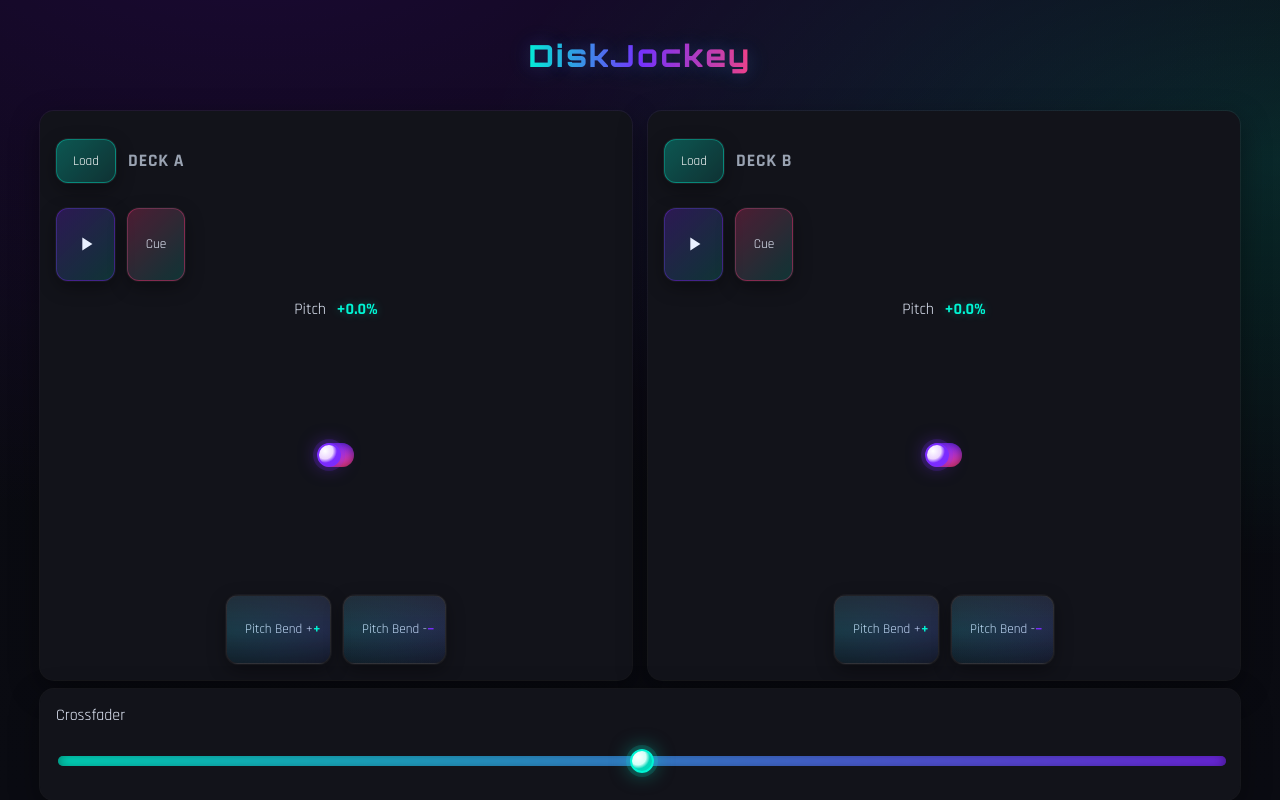
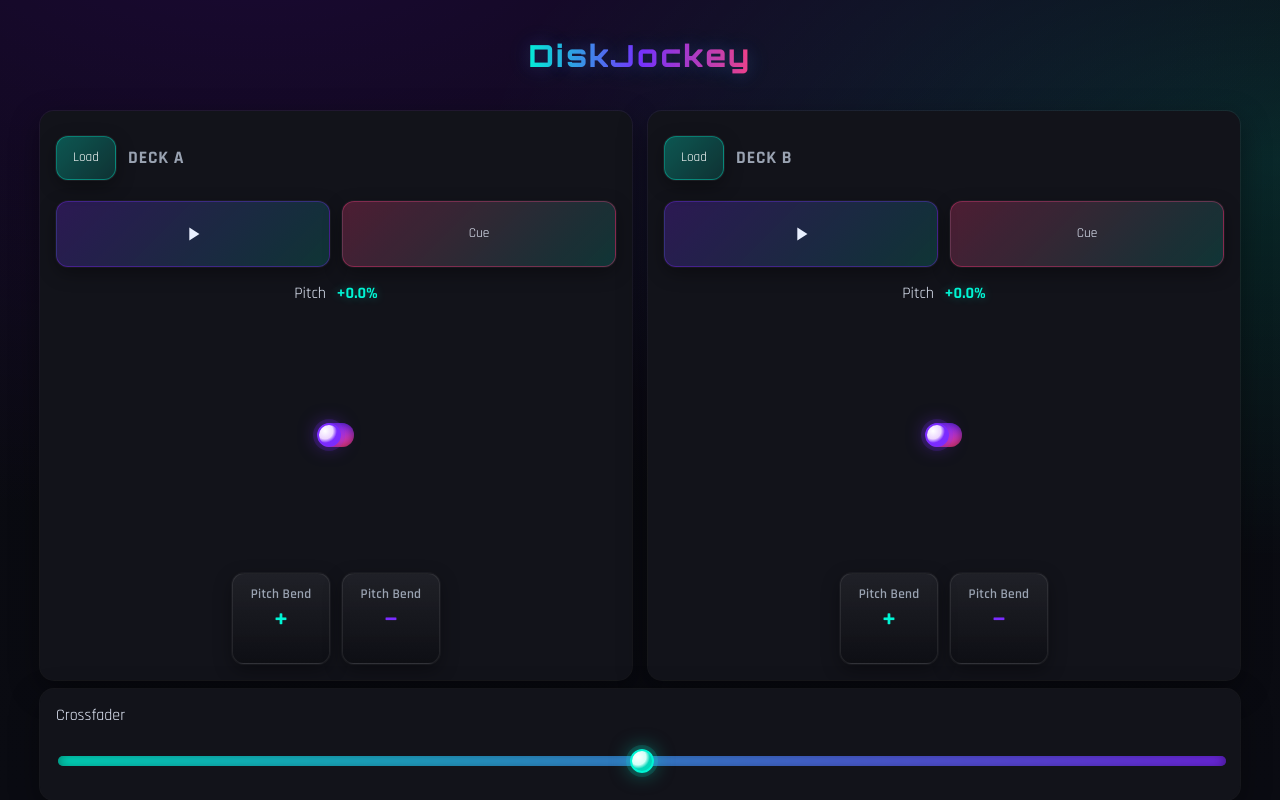
Before and after one commit to baffioso/diskJockey, a React (Vite) app: page / in a window 1280 px wide. Built offline with nearby package versions, Linux system fonts and the light colour scheme.

Commit message:
ui: enhance pitch bend buttons with icons and improve accessibility

```diff
--- a/src/Deck.tsx
+++ b/src/Deck.tsx
@@ -235,18 +235,22 @@ export function Deck({ title, audioCtx, outputNode, onLevel }: DeckProps) {
 
       <div className="bend">
         <button
+          aria-label="Pitch Bend Plus"
           onPointerDown={() => onBend(1)}
           onPointerUp={onBendEnd}
           onPointerLeave={onBendEnd}
         >
-          Pitch Bend +
+          <span className="bend-label">Pitch Bend</span>
+          <span className="big-sign plus">+</span>
         </button>
         <button
+          aria-label="Pitch Bend Minus"
           onPointerDown={() => onBend(-1)}
           onPointerUp={onBendEnd}
           onPointerLeave={onBendEnd}
         >
-          Pitch Bend -
+          <span className="bend-label">Pitch Bend</span>
+          <span className="big-sign minus">−</span>
         </button>
       </div>
     </div>
--- a/src/styles.css
+++ b/src/styles.css
@@ -34,7 +34,7 @@ button, input, select, textarea {
 .deck-header { display: flex; align-items: center; gap: 0.75rem; }
 .deck-header h2 { flex: 0 0 auto; }
 .loader input[type="file"] { width: 100%; }
-.transport { display: flex; gap: 0.75rem; flex-wrap: wrap; }
+.transport { display: flex; gap: 0.75rem; flex-wrap: nowrap; width: 100%; }
 .transport button,
 .bend button {
   position: relative;
@@ -49,6 +49,7 @@ button, input, select, textarea {
   transition: transform 0.08s ease, box-shadow 0.2s ease, background 0.2s ease;
   box-shadow: 0 0 0 1px rgba(255,255,255,0.04), 0 6px 18px rgba(0,0,0,0.35);
 }
+.transport button { flex: 1 1 0; display: inline-flex; align-items: center; justify-content: center; gap: 0.5rem; }
 .transport button svg { display: block; }
 .transport button:hover,
 .bend button:hover {
@@ -76,6 +77,8 @@ button, input, select, textarea {
 }
 
 .bend { display: flex; gap: 0.75rem; justify-content: center; }
+.bend button { display: inline-flex; flex-direction: column; align-items: center; gap: 0.25rem; }
+.bend .bend-label { font-weight: 600; color: var(--muted); letter-spacing: 0.02em; }
 
 .xfader { background: var(--panel); padding: 1rem; border-radius: 14px; display: grid; gap: 0.75rem; align-content: center; box-shadow: 0 0 0 1px rgba(255,255,255,0.06), 0 10px 30px rgba(0,0,0,0.4); position: fixed; left: 50%; transform: translateX(-50%); bottom: 0; z-index: 50; width: min(100% - 2rem, 1200px); }
 .xfader input[type="range"] { width: 100%; height: 42px; background: transparent; }
@@ -219,32 +222,8 @@ footer { opacity: 0.7; font-size: 0.8rem; }
 }
 
 /* Pitch bend button styling (reuse button base, add icon-like arrows) */
-.bend button {
-  position: relative;
-  overflow: hidden;
-}
-.bend button:first-child::before,
-.bend button:last-child::before {
-  content: '';
-  position: absolute;
-  inset: 0;
-  background: radial-gradient(180px 60px at 10% 50%, rgba(0,245,212,0.15), transparent),
-              radial-gradient(180px 60px at 90% 50%, rgba(123,44,255,0.15), transparent);
-  pointer-events: none;
-}
-.bend button:first-child::after { /* + arrow */
-  content: '+';
-  position: absolute;
-  right: 10px;
-  top: 50%; transform: translateY(-50%);
-  color: var(--accent);
-  font-weight: 800;
-}
-.bend button:last-child::after { /* - arrow */
-  content: '−';
-  position: absolute;
-  right: 10px;
-  top: 50%; transform: translateY(-50%);
-  color: var(--accent-2);
-  font-weight: 800;
-}
+.bend button { position: relative; overflow: hidden; }
+.bend button::before, .bend button::after { content: none; }
+.bend .big-sign { font-size: 1.6rem; line-height: 1; font-weight: 800; display: inline-block; min-width: 1ch; text-align: center; }
+.bend .big-sign.plus { color: var(--accent); }
+.bend .big-sign.minus { color: var(--accent-2); }
```
